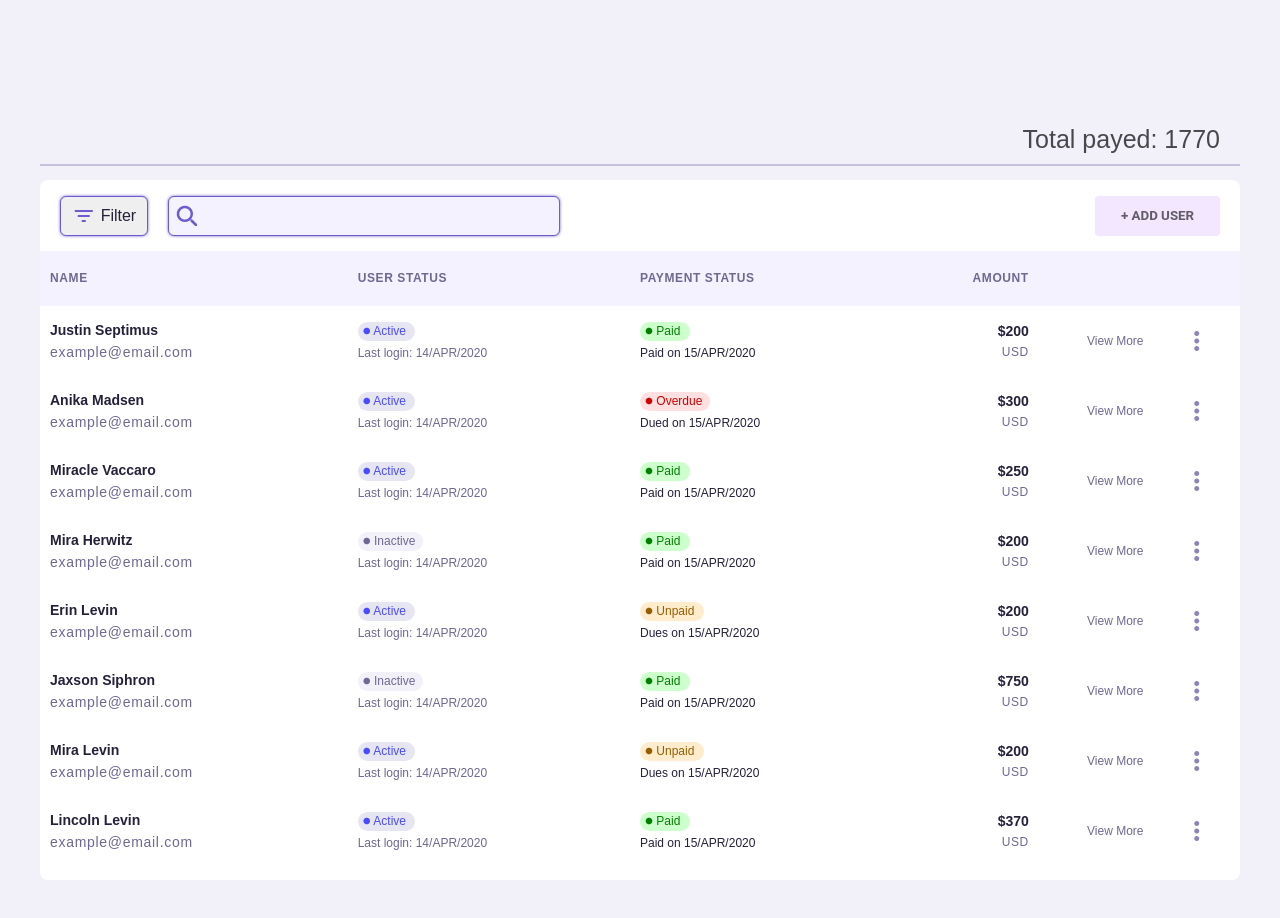
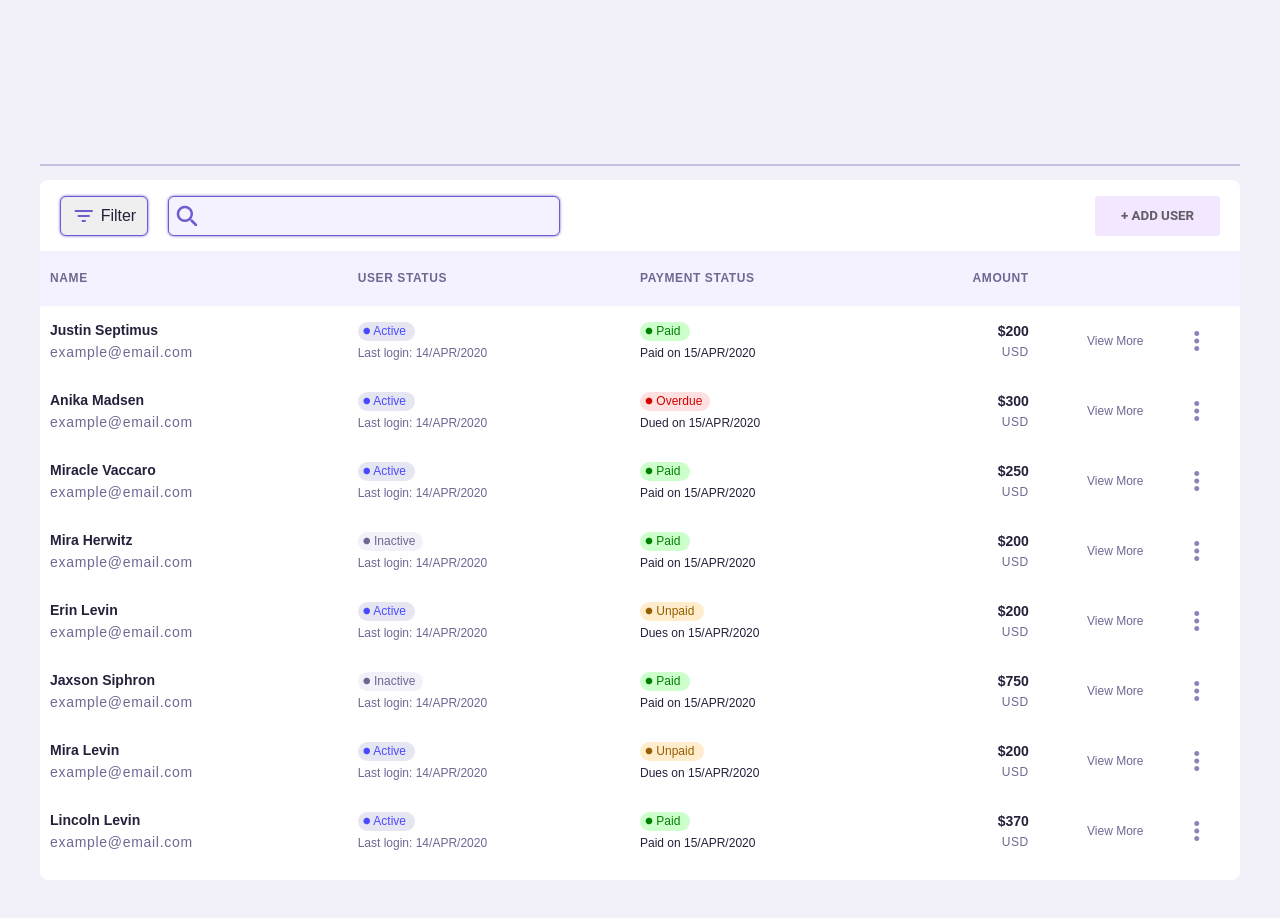
Before and after one commit to KoliverdovLS/Test-project-Angular, an Angular app: page / in a window 1280 px wide. Shown: the top 918 px of the page. Built offline with nearby package versions, Linux system fonts and the light colour scheme.

Commit message:
fix: replacement "import" for "@Input"

```diff
--- a/src/app/total-payable/total-payable.component.html
+++ b/src/app/total-payable/total-payable.component.html
@@ -1,3 +1,3 @@
 <div class="total-payed-container">
-  <div *ngIf="arrUsers" class="total-payed">{{textTotalPayed + getSum()}}</div>
+  <div *ngIf="myUserArr" class="total-payed">{{textTotalPayed + getSum()}}</div>
 </div>
--- a/src/app/total-payable/total-payable.component.ts
+++ b/src/app/total-payable/total-payable.component.ts
@@ -1,4 +1,4 @@
-import {Component, OnInit} from '@angular/core';
+import {Component, Input, OnInit} from '@angular/core';
 import {myUsersArr} from '../lsit-users/list-users.component';
 
 @Component({
@@ -9,7 +9,7 @@ import {myUsersArr} from '../lsit-users/list-users.component';
 
 export class TotalPayableComponent implements OnInit {
   textTotalPayed = 'Total payed: '
-  arrUsers = myUsersArr;
+  @Input() myUserArr;
   constructor() {
   }
   getSum() {
```
